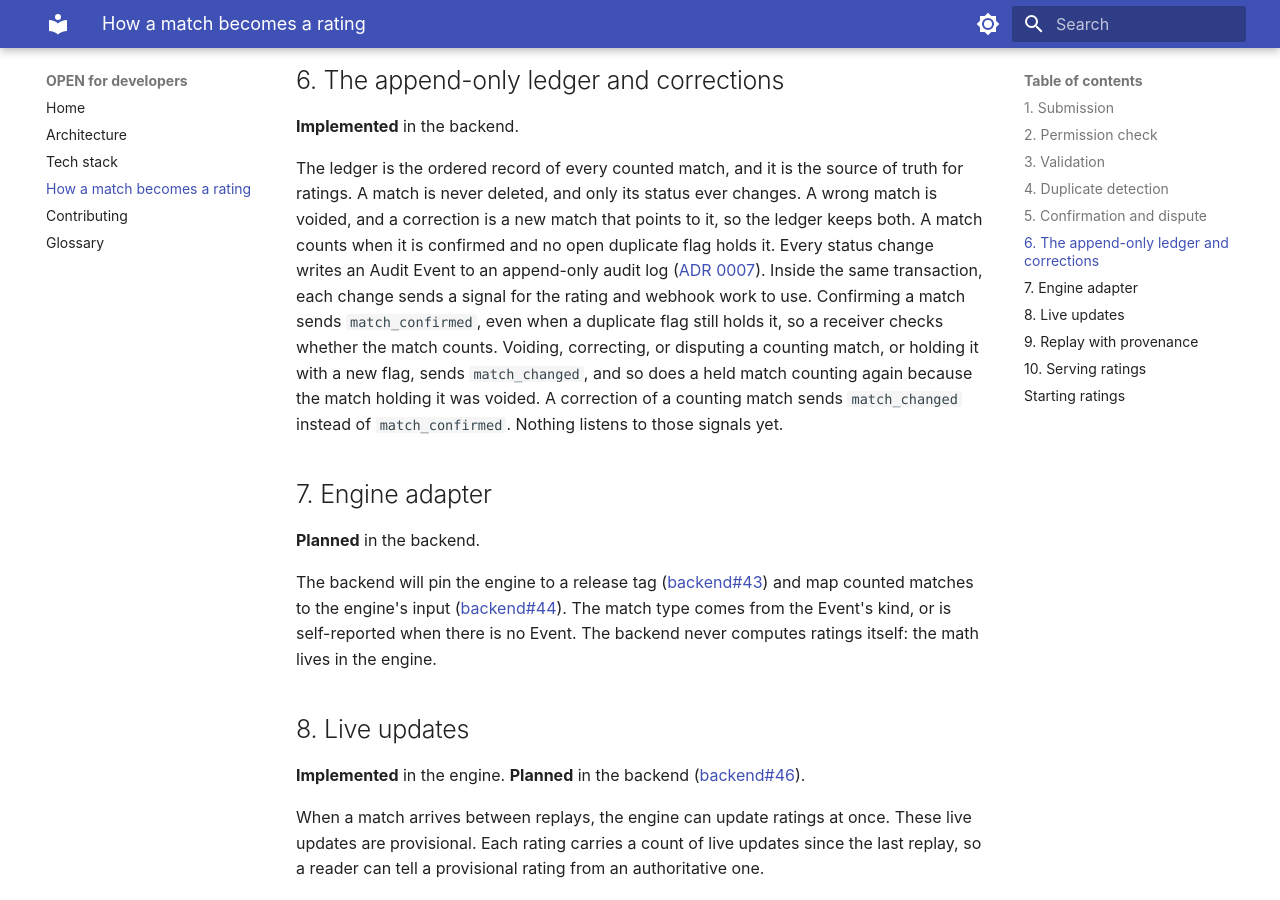
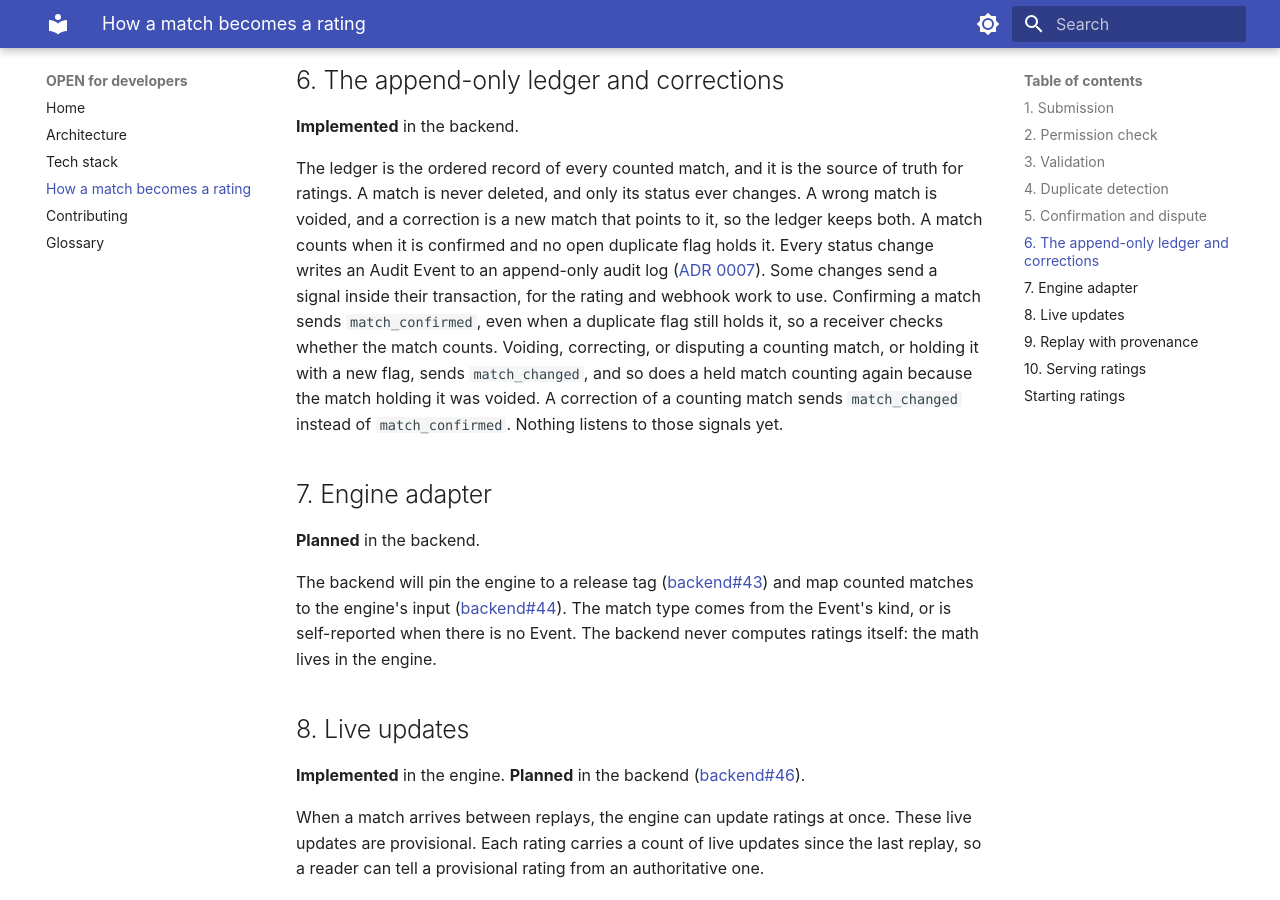
Before and after one commit to openpickleball/developers, an MkDocs documentation site: the page built from docs/match-to-rating.md, in a window 1280 px wide and 900 px high, scrolled down 2362 px. Built offline with MkDocs 1.6.1 and Material for MkDocs 9.7.7, drawn with Linux system fonts in a browser that asks for light colours.

Commit message:
Narrow the signal wording and cite ADR 0013 for the ledger
Not every ledger change sends a signal: a dispute, void, or edit of a
pending match, and a new self-submission, send none. The paragraph now
says only some changes do, then lists them. The stack page cites
ADR 0013 for the ledger guard and keeps ADR 0007 for the audit trigger.

Co-Authored-By: Claude Opus 5.5 <noreply@anthropic.com>
Signed-off-by: Brad Stricherz <brad.stricherz@gmail.com>

```diff
--- a/docs/match-to-rating.md
+++ b/docs/match-to-rating.md
@@ -67,7 +67,7 @@ A match has four statuses: pending, confirmed, disputed, and voided. A match fro
 
 **Implemented** in the backend.
 
-The ledger is the ordered record of every counted match, and it is the source of truth for ratings. A match is never deleted, and only its status ever changes. A wrong match is voided, and a correction is a new match that points to it, so the ledger keeps both. A match counts when it is confirmed and no open duplicate flag holds it. Every status change writes an Audit Event to an append-only audit log ([ADR 0007](https://github.com/openpickleball/backend/blob/main/docs/adr/0007-append-only-audit-log.md)). Inside the same transaction, each change sends a signal for the rating and webhook work to use. Confirming a match sends `match_confirmed`, even when a duplicate flag still holds it, so a receiver checks whether the match counts. Voiding, correcting, or disputing a counting match, or holding it with a new flag, sends `match_changed`, and so does a held match counting again because the match holding it was voided. A correction of a counting match sends `match_changed` instead of `match_confirmed`. Nothing listens to those signals yet.
+The ledger is the ordered record of every counted match, and it is the source of truth for ratings. A match is never deleted, and only its status ever changes. A wrong match is voided, and a correction is a new match that points to it, so the ledger keeps both. A match counts when it is confirmed and no open duplicate flag holds it. Every status change writes an Audit Event to an append-only audit log ([ADR 0007](https://github.com/openpickleball/backend/blob/main/docs/adr/0007-append-only-audit-log.md)). Some changes send a signal inside their transaction, for the rating and webhook work to use. Confirming a match sends `match_confirmed`, even when a duplicate flag still holds it, so a receiver checks whether the match counts. Voiding, correcting, or disputing a counting match, or holding it with a new flag, sends `match_changed`, and so does a held match counting again because the match holding it was voided. A correction of a counting match sends `match_changed` instead of `match_confirmed`. Nothing listens to those signals yet.
 
 ## 7. Engine adapter
 
```
Also changed, not shown: docs/stack.md (+1 -1 lines).
